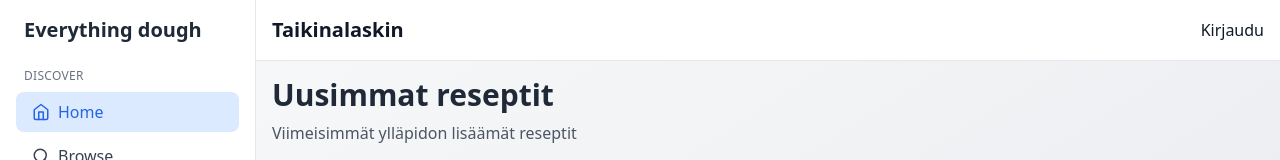
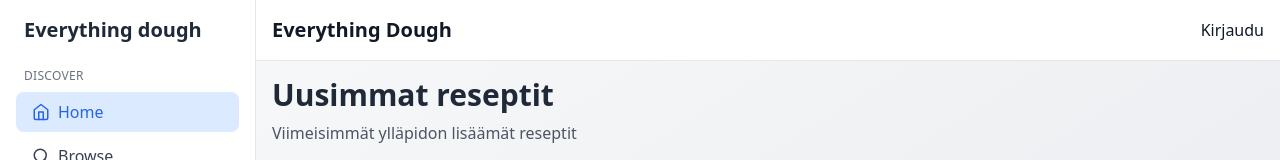
Before and after one commit to VilleJLehtola/Dough-calculator, a React (Vite) app: page / in a window 1280 px wide. Shown: the top 160 px of the page. Built offline with nearby package versions, Linux system fonts and the light colour scheme; no server answers; the database is empty.

Commit message:
Update Header.jsx

```diff
--- a/src/components/Header.jsx
+++ b/src/components/Header.jsx
@@ -14,7 +14,7 @@ export default function Header({ user, toggleMobileMenu }) {
 
         {/* Logo */}
         <Link to="/" className="text-xl font-bold text-gray-900 dark:text-white">
-          Taikinalaskin
+          Everything Dough
         </Link>
       </div>
 
```
